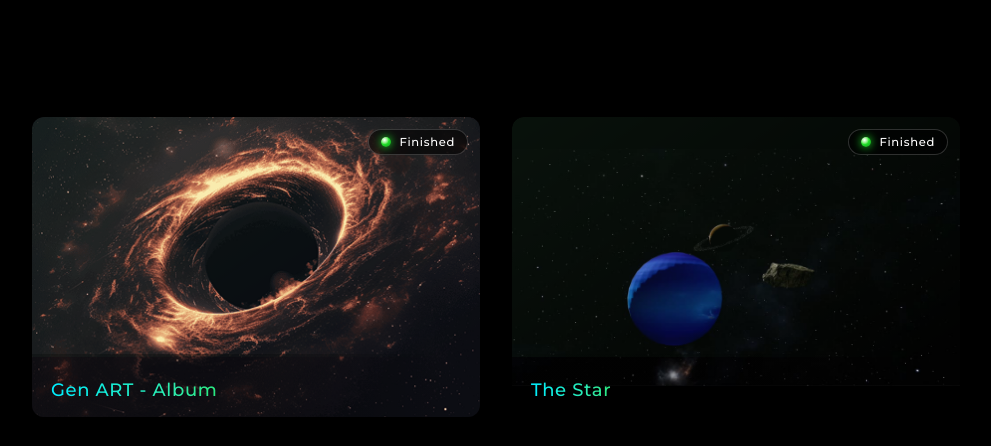
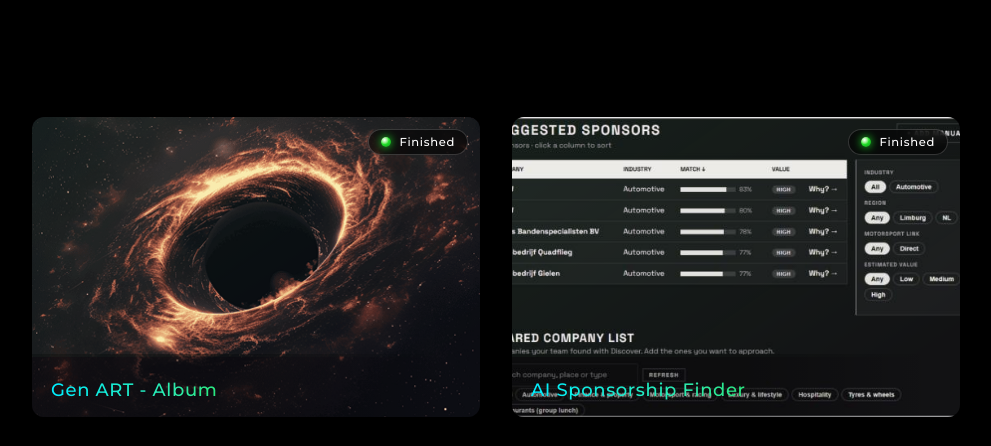
Before and after one commit to MassimilianoPresenza/Portfolio-V2, a plain HTML site: page index.html in a window 1280 px wide. Shown: the part 1975-2421 px from the top of the page, without its empty margins (144-1135 px from the left). Drawn offline with Linux system fonts and the light colour scheme.

Commit message:
updated new project added to works and homepage

```diff
--- a/index.html
+++ b/index.html
@@ -149,6 +149,14 @@
         <div class="overlay-glow"></div>
       </a> -->
 
+      <a href="project-ai-sponsorship-finder.html" class="column-item">
+        <span class="card-status is-done">Finished</span>
+        <img src="assets/project10-sponsor-finder-find.png" alt="AI Sponsorship Finder">
+        <div class="overlay-title gradient-text"><strong>AI Sponsorship Finder</strong></div>
+        <div class="overlay-top"></div>
+        <div class="overlay-glow"></div>
+      </a>
+
       <a href="project-the-star.html" class="column-item">
         <span class="card-status is-done">Finished</span>
         <img src="assets/project-the-star-cover.jpg" alt="The Star">
```
Also changed, not shown: all-projects.html (+3 -4 lines).
